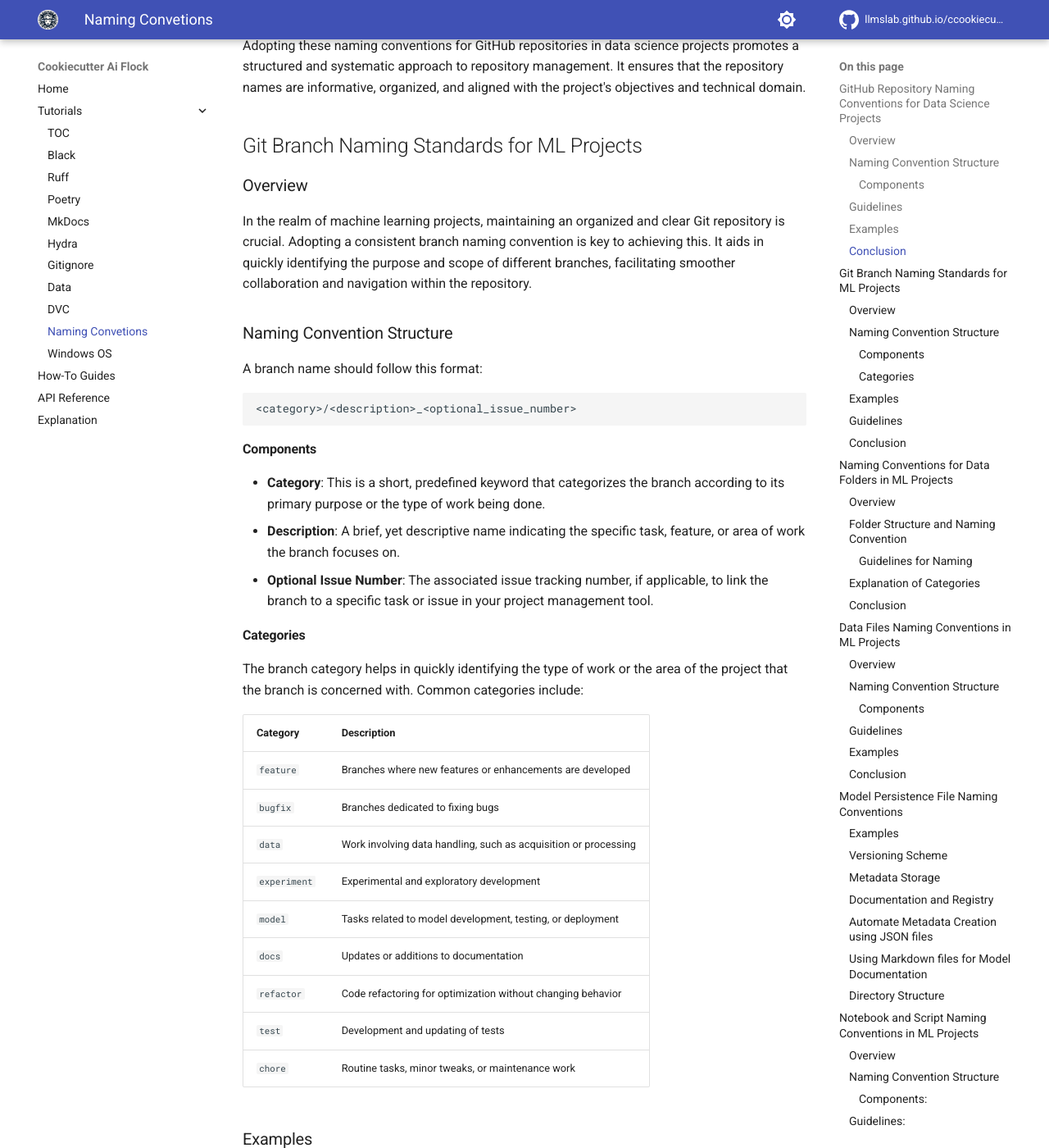
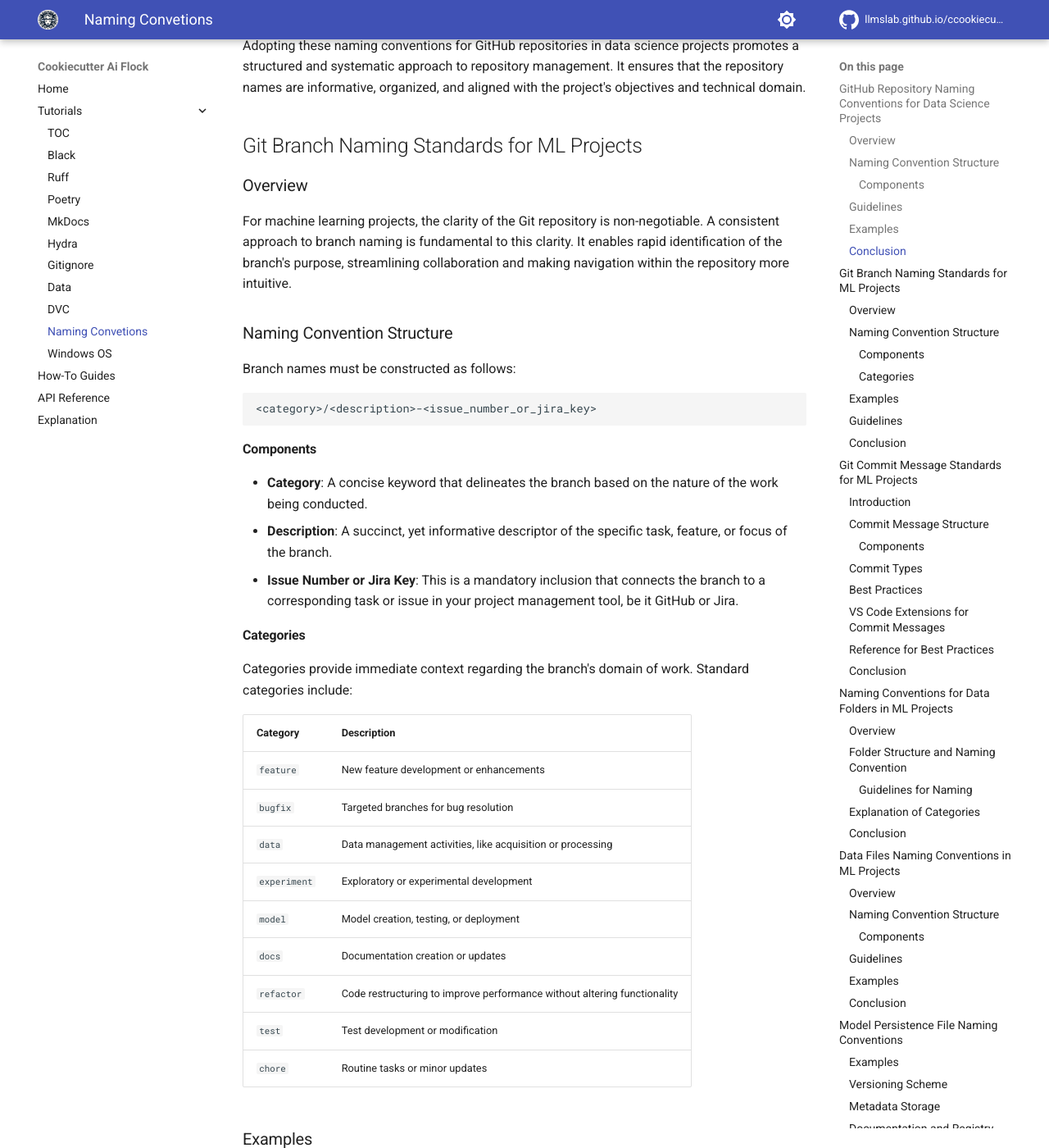
Before and after one commit to LLMsLab/cookiecutter-ai-flock, an MkDocs documentation site: the page built from docs/tutorials/naming-conventions.md, in a window 1280 px wide and 1400 px high, scrolled down 2342 px. Shown: the whole window at 82% size. Built offline with MkDocs 1.6.1 and Material for MkDocs 9.7.7, drawn with Linux system fonts in a browser that asks for light colours; comment, search, counter and statistics services are not loaded; some of the changed text lies outside the part shown.

Commit message:
docs(repository-standards): update branch naming and add commit message guidelines
This commit overhauls the branch naming section to mandate the inclusion of issue tracking identifiers in branch names. It also introduces a new section dedicated to standardizing commit messages across our ML projects. These updates ensure alignment with best practices and enhance the clarity of our project history.

- Enforce the inclusion of GitHub issue numbers or Jira keys in branch names.
- Establish detailed commit message structures, including types and scope.
- Recommend VS Code extensions for consistent commit message formatting.
- Reference best practices article for further reading and compliance.

The changes aim to improve project traceability and collaborative efficiency.

````diff
--- a/docs/tutorials/naming-conventions.md
+++ b/docs/tutorials/naming-conventions.md
@@ -124,77 +124,184 @@
 
 ### Overview
 
-In the realm of machine learning projects, maintaining an organized and
-clear Git repository is crucial. Adopting a consistent branch naming
-convention is key to achieving this. It aids in quickly identifying the
-purpose and scope of different branches, facilitating smoother
-collaboration and navigation within the repository.
+For machine learning projects, the clarity of the Git repository is
+non-negotiable. A consistent approach to branch naming is fundamental to
+this clarity. It enables rapid identification of the branch's purpose,
+streamlining collaboration and making navigation within the repository
+more intuitive.
 
 ### Naming Convention Structure
 
-A branch name should follow this format:
+Branch names must be constructed as follows:
 
 ```text
-<category>/<description>_<optional_issue_number>
+<category>/<description>-<issue_number_or_jira_key>
 ```
 
 #### Components
 
-- **Category**: This is a short, predefined keyword that categorizes the
-  branch according to its primary purpose or the type of work being
-  done.
-- **Description**: A brief, yet descriptive name indicating the specific
-  task, feature, or area of work the branch focuses on.
-- **Optional Issue Number**: The associated issue tracking number, if
-  applicable, to link the branch to a specific task or issue in your
-  project management tool.
+- **Category**: A concise keyword that delineates the branch based on
+  the nature of the work being conducted.
+- **Description**: A succinct, yet informative descriptor of the
+  specific task, feature, or focus of the branch.
+- **Issue Number or Jira Key**: This is a mandatory inclusion that
+  connects the branch to a corresponding task or issue in your project
+  management tool, be it GitHub or Jira.
 
 #### Categories
 
-The branch category helps in quickly identifying the type of work or the
-area of the project that the branch is concerned with. Common categories
-include:
+Categories provide immediate context regarding the branch's domain of
+work. Standard categories include:
 
-| Category      | Description                                               |
-|---------------|-----------------------------------------------------------|
-| `feature`     | Branches where new features or enhancements are developed |
-| `bugfix`      | Branches dedicated to fixing bugs                         |
-| `data`        | Work involving data handling, such as acquisition or processing |
-| `experiment`  | Experimental and exploratory development                  |
-| `model`       | Tasks related to model development, testing, or deployment |
-| `docs`        | Updates or additions to documentation                     |
-| `refactor`    | Code refactoring for optimization without changing behavior |
-| `test`        | Development and updating of tests                         |
-| `chore`       | Routine tasks, minor tweaks, or maintenance work          |
+| Category      | Description                                                   |
+|---------------|---------------------------------------------------------------|
+| `feature`     | New feature development or enhancements                       |
+| `bugfix`      | Targeted branches for bug resolution                          |
+| `data`        | Data management activities, like acquisition or processing    |
+| `experiment`  | Exploratory or experimental development                       |
+| `model`       | Model creation, testing, or deployment                        |
+| `docs`        | Documentation creation or updates                             |
+| `refactor`    | Code restructuring to improve performance without altering functionality |
+| `test`        | Test development or modification                              |
+| `chore`       | Routine tasks or minor updates                                |
 
 ### Examples
 
-Here are some example branch names following this convention:
+Below are examples of branch names that adhere to our standards:
 
-- `feature/user-authentication`
-- `data/dataset-enhancement_15`
-- `model/performance-improvement_22`
-- `bugfix/data-loading-error_45`
+- `feature/user-authentication-DATA123`
+- `data/dataset-enhancement-GH15`
+- `model/performance-improvement-DATA22`
+- `bugfix/data-loading-error-GH45`
 - `docs/api-documentation-update`
-- `refactor/code-optimization`
-- `test/new-model-tests`
+- `refactor/code-optimization-DATA78`
+- `test/new-model-tests-GH27`
 
 ### Guidelines
 
-- All branch names should be in lowercase to maintain consistency.
-- Use hyphens to separate words within the descriptive part of the
-  branch name.
-- The branch name should be concise yet sufficiently descriptive to
-  convey the purpose clearly at a glance.
-- Linking the branch to an issue number is optional but highly
-  encouraged for better tracking, especially in large projects.
+- Maintain lowercase lettering in all branch names for uniformity.
+- Use hyphens to separate words within the branch name, ensuring
+  readability.
+- Keep branch names brief, yet descriptive enough to clearly articulate
+  their intent at a glance.
+- Including the issue number or Jira key in the branch name is not
+  optional; it is a required practice for traceability and coherence.
 
 ### Conclusion
 
-Following these branch naming standards will ensure that our ML project
-repositories remain well-organized and accessible. It aids team members
-in quickly understanding the purpose of each branch and facilitates
-efficient collaboration and project management.
+Adhering to these branch naming conventions is imperative for the
+organization and accessibility of our ML project repositories. It
+supports our team in promptly discerning the intent of each branch,
+enhancing effective collaboration and project oversight.
+
+## Git Commit Message Standards for ML Projects
+
+### Introduction
+
+Clear and informative commit messages are a cornerstone of effective
+team collaboration in machine learning projects. To enhance this aspect
+of our workflow, we incorporate tools that facilitate the creation of
+standardized commit messages and link them to their respective task
+management entries. This section details the standards and tools to
+assist with writing commit messages that include GitHub issue numbers or
+Jira keys.
+
+### Commit Message Structure
+
+Commit messages should adhere to the following format:
+
+```text
+<type>(<scope>): <subject> [#issue_number | #jira_key]
+
+<body>
+
+<footer>
+```
+
+#### Components
+
+- **Type**: The category of change you're committing.
+- **Scope**: The particular area of the codebase affected by the
+  changes.
+- **Subject**: A brief description of the changes, including the issue
+  tracker reference.
+- **Body**: An in-depth explanation of the changes and the reasoning
+  behind them.
+- **Footer**: Any additional notes or references.
+
+### Commit Types
+
+Consistency in the types of changes committed is key for readability and
+organization. Here's a table of types to use in commit messages, similar
+to those used for branch naming:
+
+| Type         | Description                                                       |
+|--------------|-------------------------------------------------------------------|
+| `feat`       | Introducing new features or enhancements                          |
+| `fix`        | Bug fixes                                                         |
+| `data`       | Modifications in data processing or management                    |
+| `experiment` | Changes to experimental or exploratory code                       |
+| `model`      | Changes related to model development, testing, or deployment      |
+| `docs`       | Documentation additions or updates                                |
+| `refactor`   | Code changes that enhance performance without altering functionality |
+| `test`       | Test writing or fixing                                            |
+| `chore`      | Routine tasks or updates not impacting the production code        |
+
+
+### Best Practices
+
+1.  **Make it Concise**: The subject line should be succinct yet
+    descriptive. It’s the first line of communication and often what
+    people will see in their notifications or logs.
+2.  **Use the Imperative Mood**: Write your commit message as if you are
+    giving an order or instruction. For example, “fix” instead of
+    “fixed” or “fixes”.
+3.  **Capitalize the Subject Line**: Start the subject line with a
+    capital letter.
+4.  **Do Not End the Subject Line with a Period**: The subject line is a
+    title or headline; it doesn’t need a period at the end.
+5.  **Separate Subject from Body with a Blank Line**: This helps various
+    tools (e.g., log, shortlog) to correctly identify the subject from
+    the rest of the content.
+6.  **Use the Body to Explain the "What" and "Why"**: Not just the
+    "how". The code itself explains “how” a change has been made; the
+    commit message should explain what and why.
+7.  **Reference Issues and Pull Requests Liberally**: When applicable,
+    include links to the related issues and pull requests, which
+    provides additional context.
+
+### VS Code Extensions for Commit Messages
+
+To support our commit message standards, we recommend using the
+following Visual Studio Code extensions:
+
+- **Gitmoji for VS Code**: An extension that allows you to include emoji
+  in your commit messages, which can help to quickly identify the
+  purpose or nature of a change. It's available on the VS Code
+  Marketplace:
+  [Gitmoji](https://marketplace.visualstudio.com/items?itemName=seatonjiang.gitmoji-vscode).
+
+- **Conventional Commits**: This extension helps to enforce the
+  structure of a commit message, ensuring that each part of our commit
+  message standard is followed. It offers prompts and snippets to guide
+  you in creating a well-formatted message.
+
+### Reference for Best Practices
+
+For an in-depth understanding of best practices for git commit messages,
+refer to the following article: [Git Commit Message Best
+Practices](https://www.gitkraken.com/learn/git/best-practices/git-commit-message).
+This article provides a comprehensive guide and rationale behind the
+composition of effective commit messages.
+
+### Conclusion
+
+By utilizing the outlined commit message structure, type guidelines, and
+recommended VS Code extensions, our team can ensure a uniform and
+informative history in our repository. Commit messages become more than
+a formality; they transform into a rich log that conveys the what, why,
+and how of our development process, enhancing clarity and streamlining
+collaboration.
 
 ## Naming Conventions for Data Folders in ML Projects
 
````
